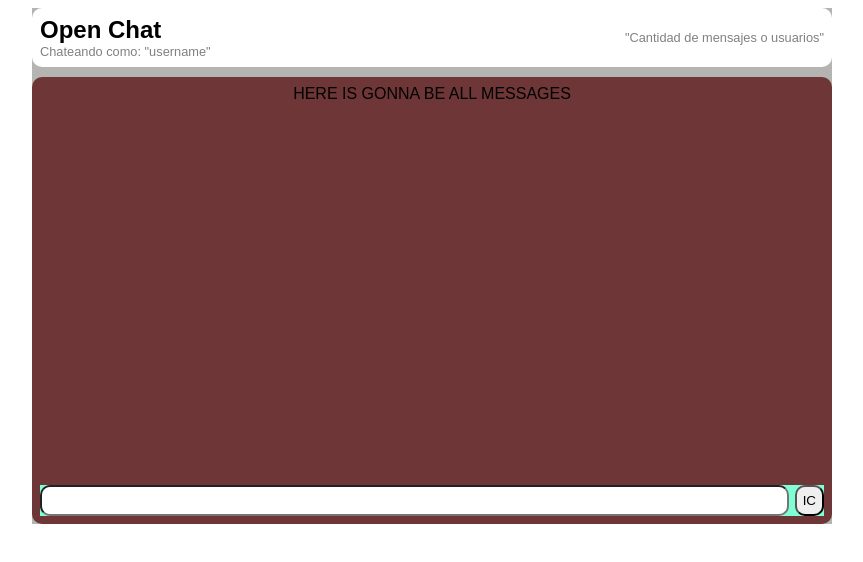
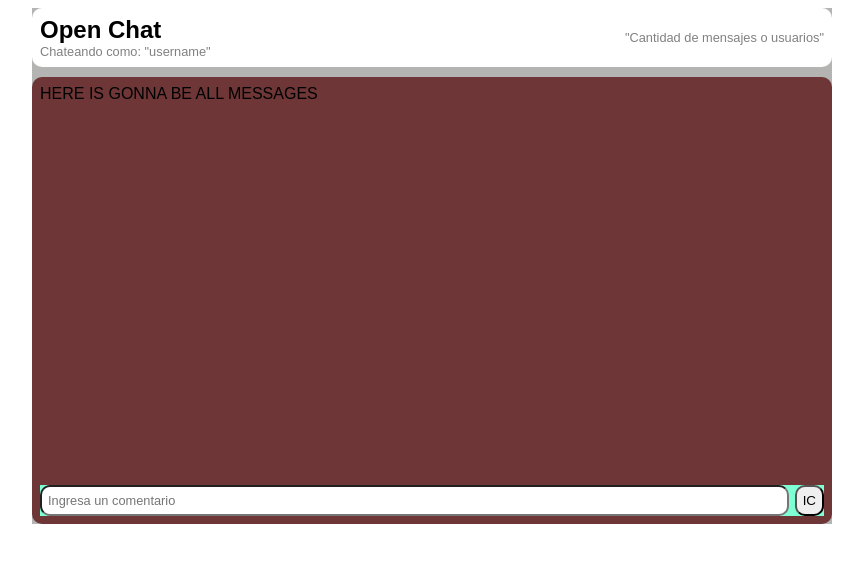
Before and after one commit to Jerimonski/ChatInLine, a React (Vite) app: page / in a window 1280 px wide. Shown: the top 562 px of the page, without its empty margins (208-1071 px from the left). Built offline with nearby package versions, Linux system fonts and the light colour scheme.

Commit message:
style: new  width chat__messages-list

```diff
--- a/src/App.tsx
+++ b/src/App.tsx
@@ -15,7 +15,11 @@ function App() {
       <section className='chat__messages'>
         <div className='chat__message-list'>HERE IS GONNA BE ALL MESSAGES</div>
         <div className='chat__box-input-message'>
-          <input className='chat__input-message' type='text' />
+          <input
+            className='chat__input-message'
+            placeholder='Ingresa un comentario'
+            type='text'
+          />
           <button className='chat__send-button'>IC</button>
         </div>
       </section>
--- a/src/css/style.css
+++ b/src/css/style.css
@@ -54,7 +54,13 @@
 
 .chat__message-list {
   height: 400px;
+  width: 100%;
   overflow-y: scroll;
+}
+
+::-webkit-scrollbar-thumb {
+  border-radius: 10px;
+  background: #555;
 }
 
 .chat__box-input-message {
@@ -66,7 +72,9 @@
 .chat__box-input-message input {
   border-radius: 10px;
   padding: 6px;
+  font-size: 0.8rem;
   width: 95%;
+  outline: none;
 }
 .chat__box-input-message button {
   border-radius: 10px;
--- a/src/sass/style.scss
+++ b/src/sass/style.scss
@@ -55,7 +55,12 @@
 
 .chat__message-list {
   height: 400px;
+  width: 100%;
   overflow-y: scroll;
+}
+::-webkit-scrollbar-thumb {
+  border-radius: 10px;
+  background: #555;
 }
 
 .chat__box-input-message {
@@ -66,8 +71,11 @@
   input {
     border-radius: 10px;
     padding: 6px;
+    font-size: 0.8rem;
     width: 95%;
+    outline: none;
   }
+
   button {
     border-radius: 10px;
     width: auto;
```
Also changed, not shown: 1 other file (tests, documents, lock files or other folders).
